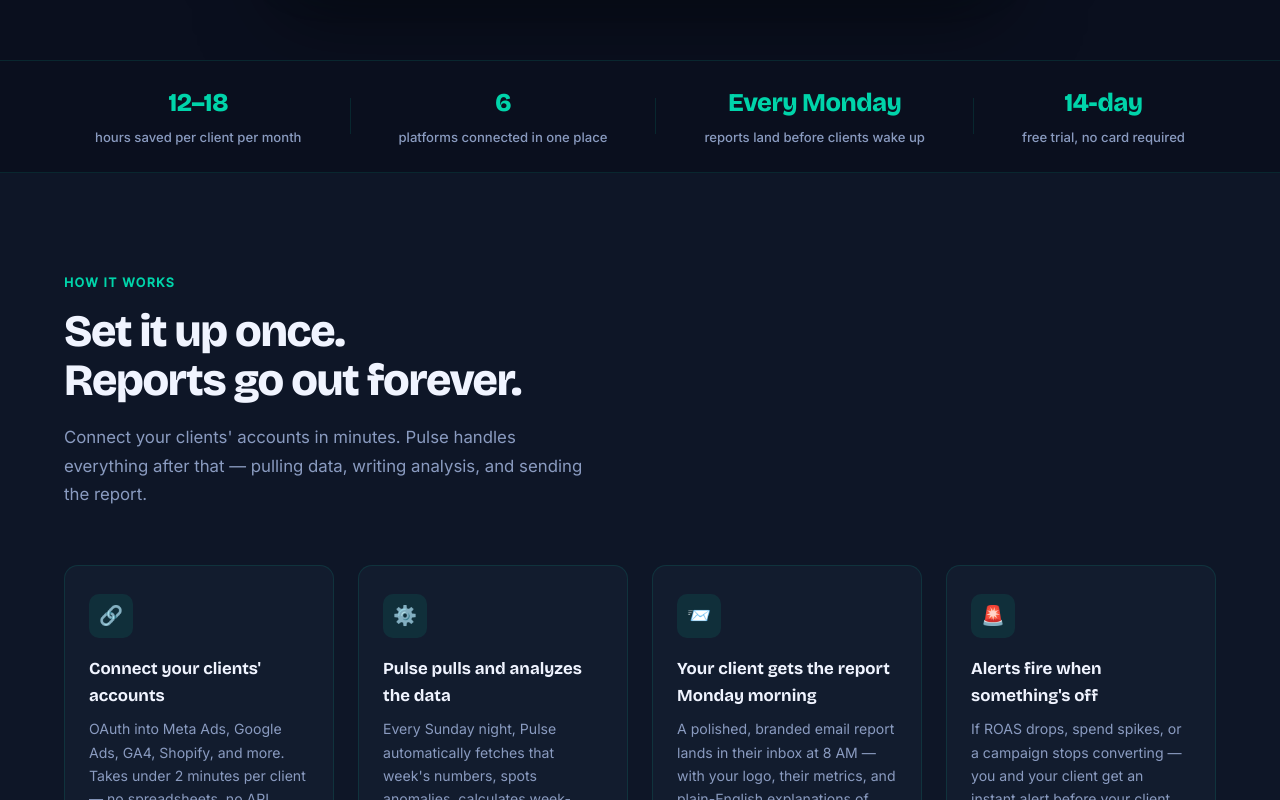
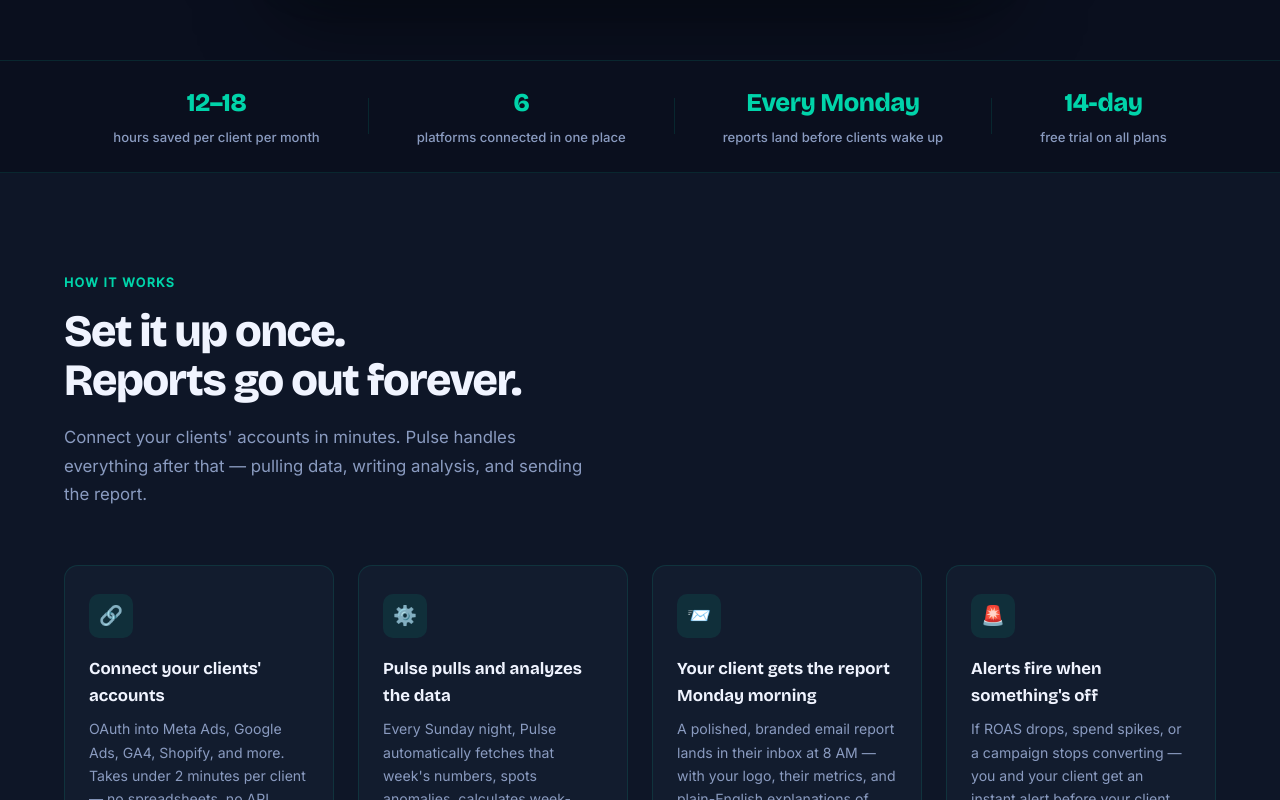
Before and after one commit to CloudyCodez/PulseAnalytics, a Next.js app: page / in a window 1280 px wide. Shown: the part 1240-2040 px from the top of the page. Built offline with nearby package versions, Linux system fonts and the light colour scheme.

Commit message:
fix: landing page visible sections + remove no-card copy

```diff
--- a/src/app/page.tsx
+++ b/src/app/page.tsx
@@ -241,7 +241,7 @@
         <div className="proof-div"></div>
         <div className="proof-stat"><strong>Every Monday</strong><span>reports land before clients wake up</span></div>
         <div className="proof-div"></div>
-        <div className="proof-stat"><strong>14-day</strong><span>free trial, no card required</span></div>
+        <div className="proof-stat"><strong>14-day</strong><span>free trial on all plans</span></div>
       </div>
 
       {/* HOW IT WORKS */}
@@ -354,7 +354,7 @@
             <a href="https://buy.stripe.com/dRmfZheoV84p9adgCm6c000" className="plan-cta outline">Start free trial</a>
           </div>
         </div>
-        <p className="pricing-note">14-day free trial on all plans · No credit card required · Cancel anytime</p>
+        <p className="pricing-note">14-day free trial on all plans · Card required at checkout · Cancel anytime</p>
       </section>
 
       {/* TESTIMONIALS */}
@@ -374,7 +374,7 @@
       <section className="final-cta">
         <div className="final-cta-glow"></div>
         <h2>Stop spending Fridays on reports.<br />Start Monday already done.</h2>
-        <p>Join agencies saving 12–18 hours a month on client reporting. Free for 14 days, no credit card needed.</p>
+        <p>Join agencies saving 12–18 hours a month on client reporting. Free for 14 days — cancel anytime.</p>
         <div className="final-cta-actions">
           <a href="#pricing" className="btn-primary">
             Start your free 14-day trial
@@ -382,7 +382,7 @@
           </a>
           <a href="/demo" className="btn-secondary">See live demo first</a>
         </div>
-        <p className="no-card-note">No credit card · Cancel anytime · Set up in under 10 minutes</p>
+        <p className="no-card-note">Card required · Cancel anytime · Set up in under 10 minutes</p>
       </section>
 
       {/* FOOTER */}
```
